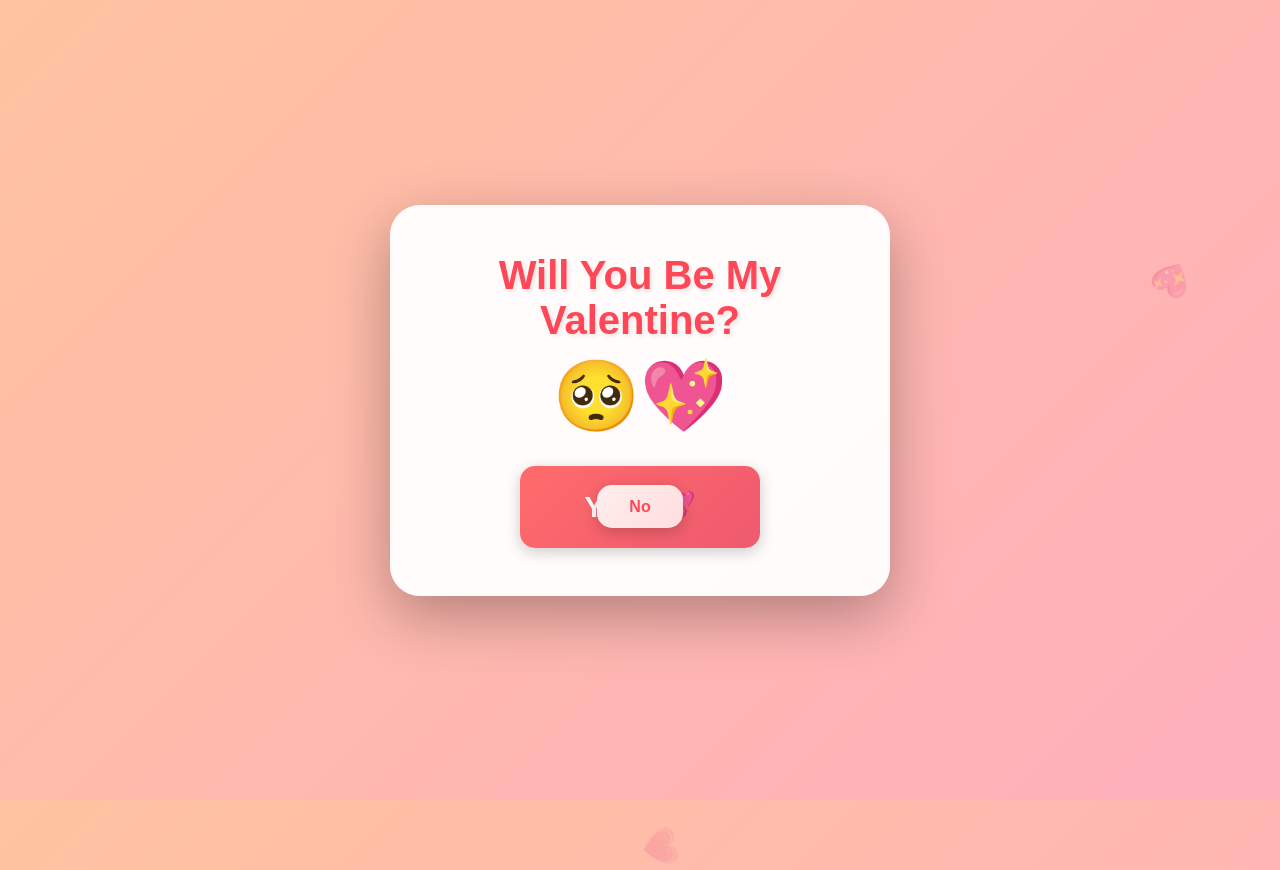
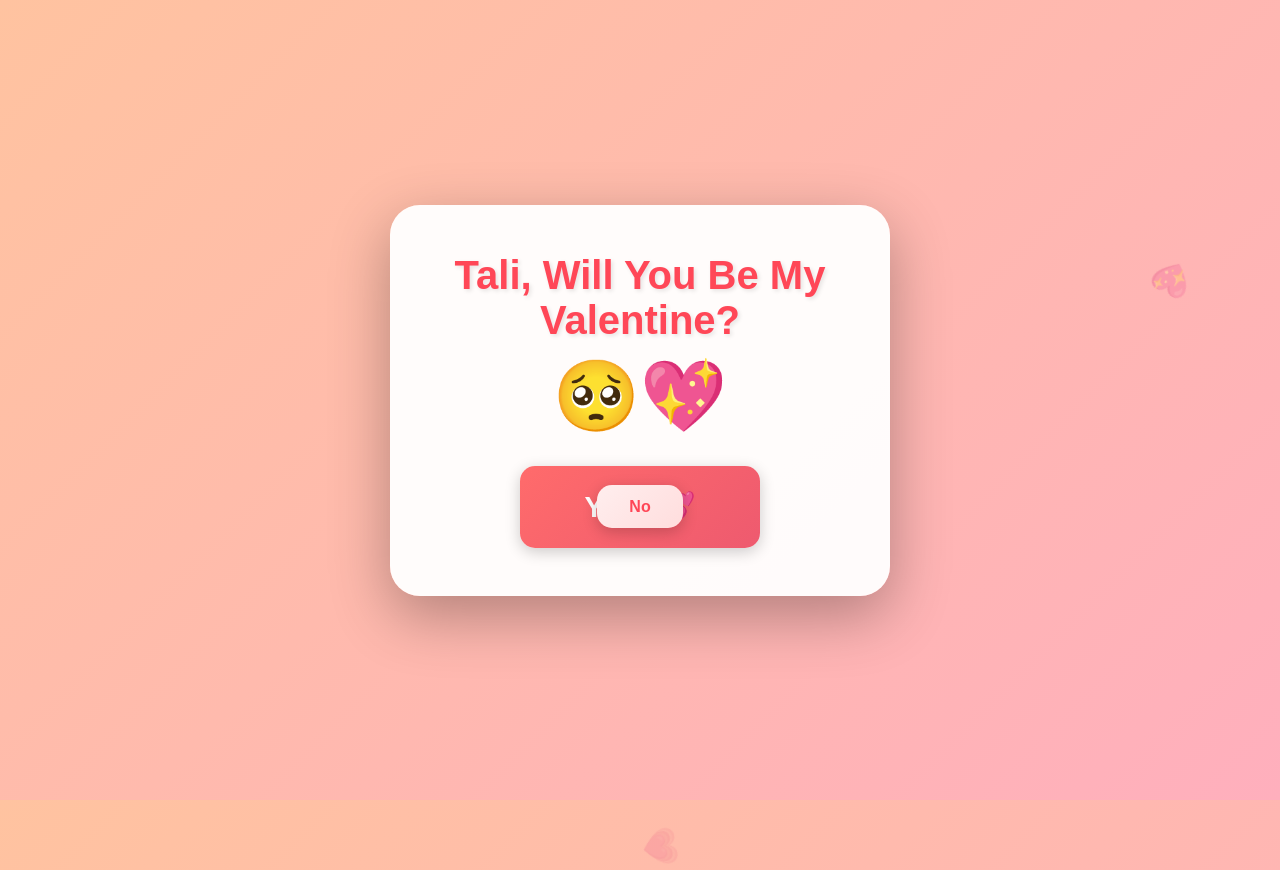
Before and after one commit to Javraham/valentine, a plain HTML site: page index.html in a window 1280 px wide. Drawn offline with Linux system fonts and the light colour scheme.

Commit message:
Change Valentine question to include name 'Tali'

```diff
--- a/index.html
+++ b/index.html
@@ -168,7 +168,7 @@
 
     <div class="container">
         <div id="question">
-            <h1>Will You Be My Valentine?</h1>
+            <h1>Tali, Will You Be My Valentine?</h1>
             <div class="emoji">🥺💖</div>
             <div class="buttons">
                 <button id="yesBtn">YES! 💕</button>
```
